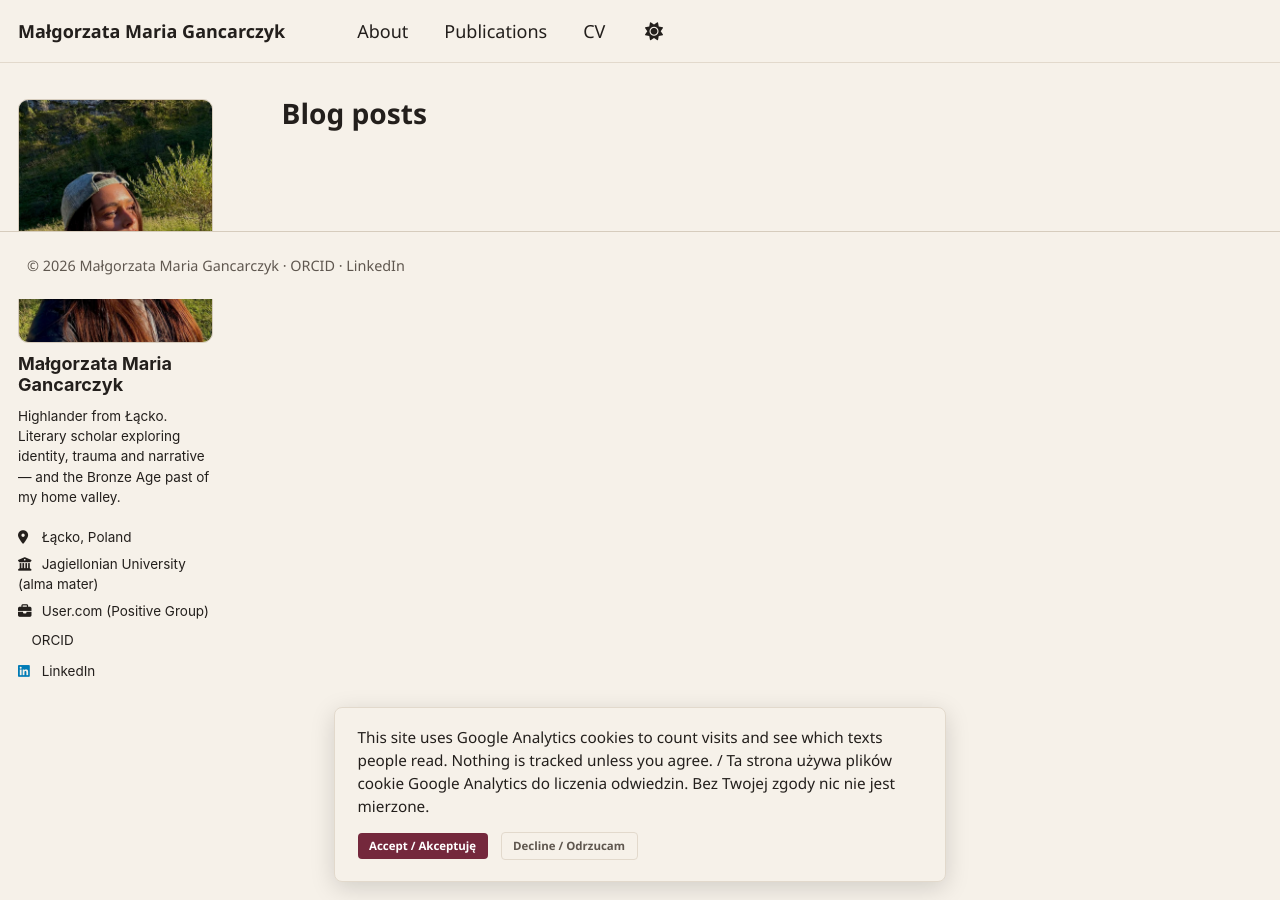
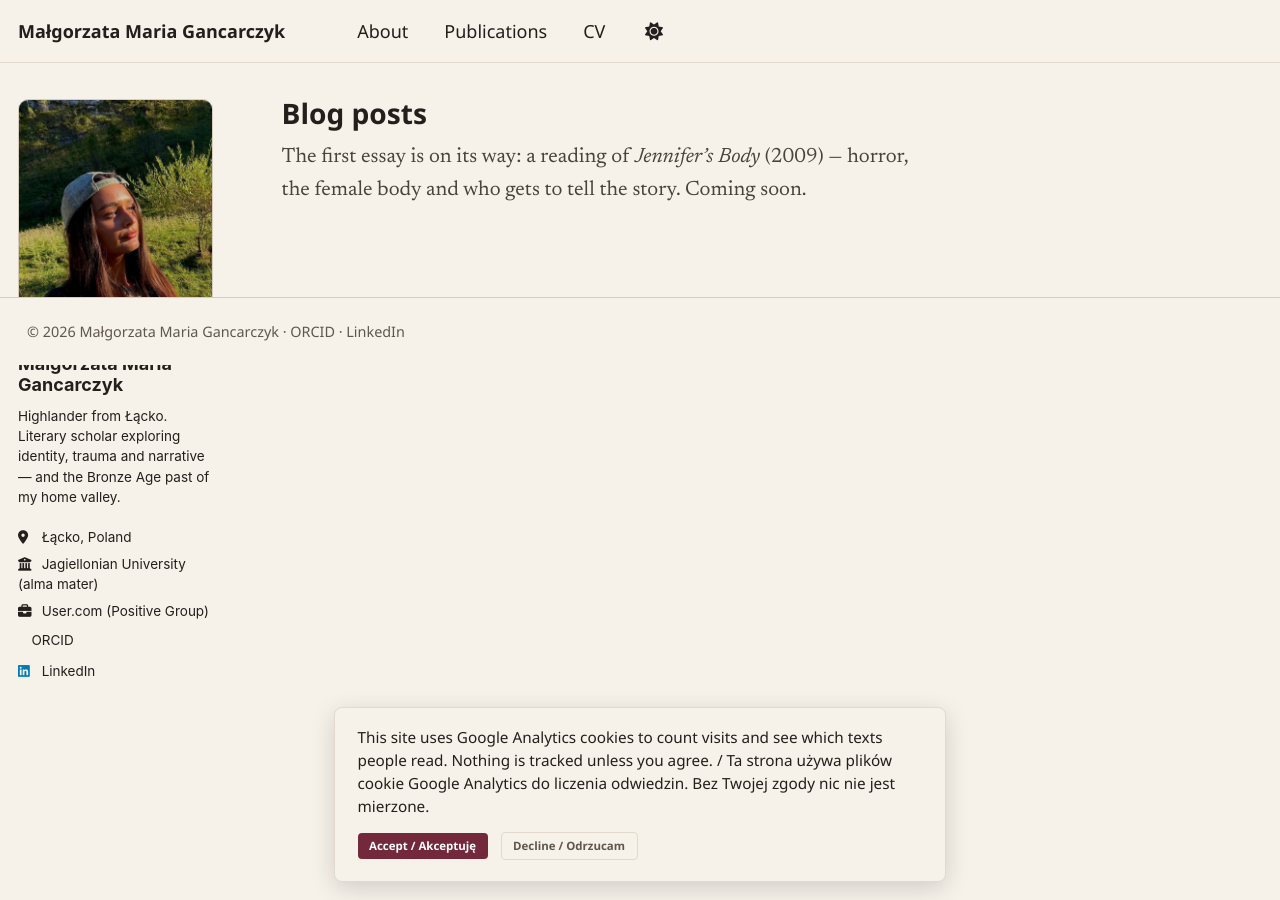
Before and after one commit to malgorzatagancarczyk/malgorzatagancarczyk.github.io, a Jekyll site: the page built from _pages/year-archive.html, in a window 1280 px wide. Built offline with Jekyll 4.4.1, drawn with Linux system fonts in a browser that asks for light colours; some web fonts are replaced; a style sheet for code colours, icons or effects is not loaded.

Commit message:
Update year-archive.html

```diff
--- a/_pages/year-archive.html
+++ b/_pages/year-archive.html
@@ -2,12 +2,16 @@
 layout: archive
 permalink: /year-archive/
 title: "Blog posts"
+description: "Essays and notes by Małgorzata Maria Gancarczyk on horror, speculative fiction and narrative identity. Coming soon: an essay on Jennifer’s Body."
 author_profile: true
 redirect_from:
   - /wordpress/blog-posts/
 ---
 
 {% include base_path %}
+{% if site.posts.size == 0 %}
+  <p class="dl-lead">The first essay is on its way: a reading of <i>Jennifer’s Body</i> (2009) — horror, the female body and who gets to tell the story. Coming soon.</p>
+{% endif %}
 {% capture written_year %}'None'{% endcapture %}
 {% for post in site.posts %}
   {% capture year %}{{ post.date | date: '%Y' }}{% endcapture %}
```
